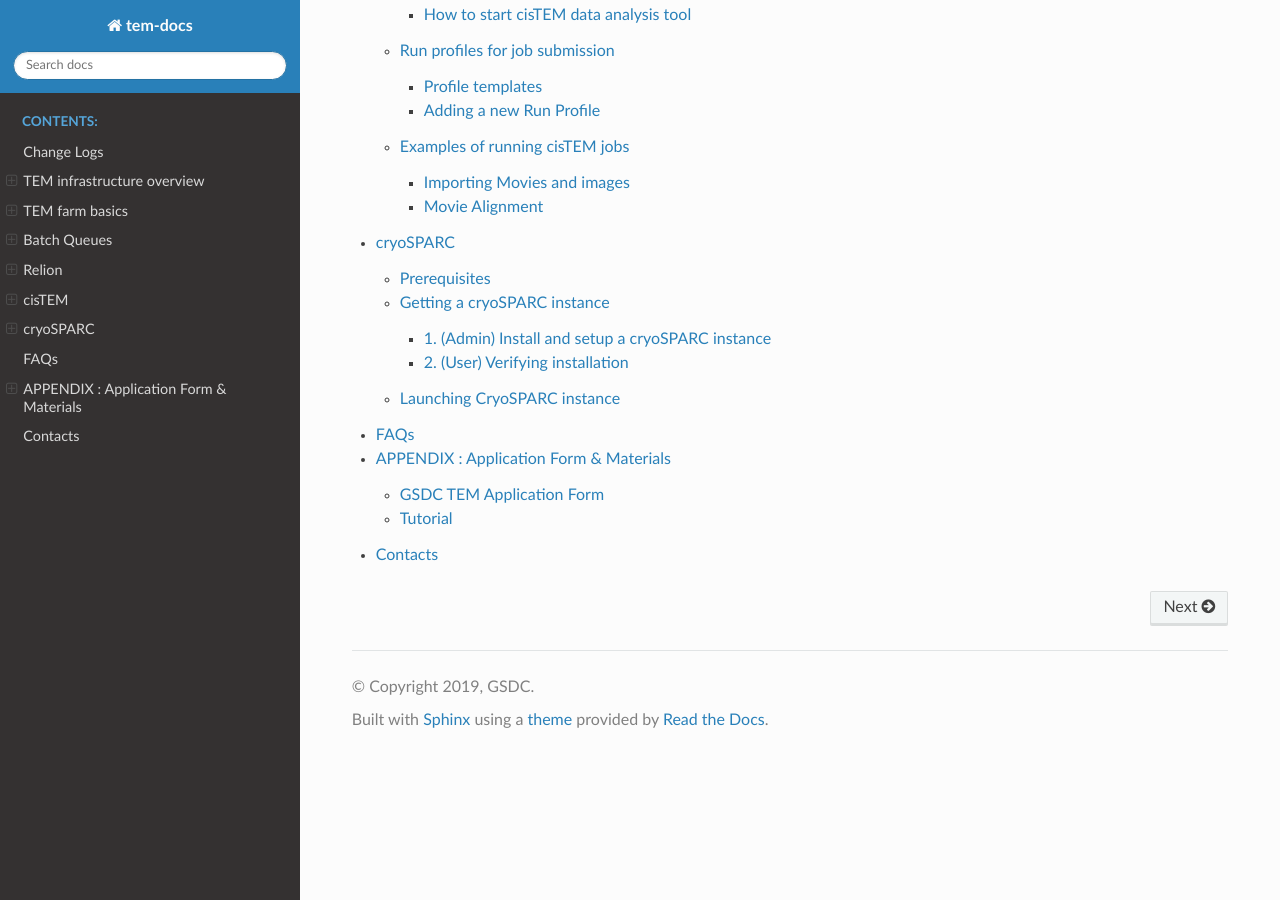
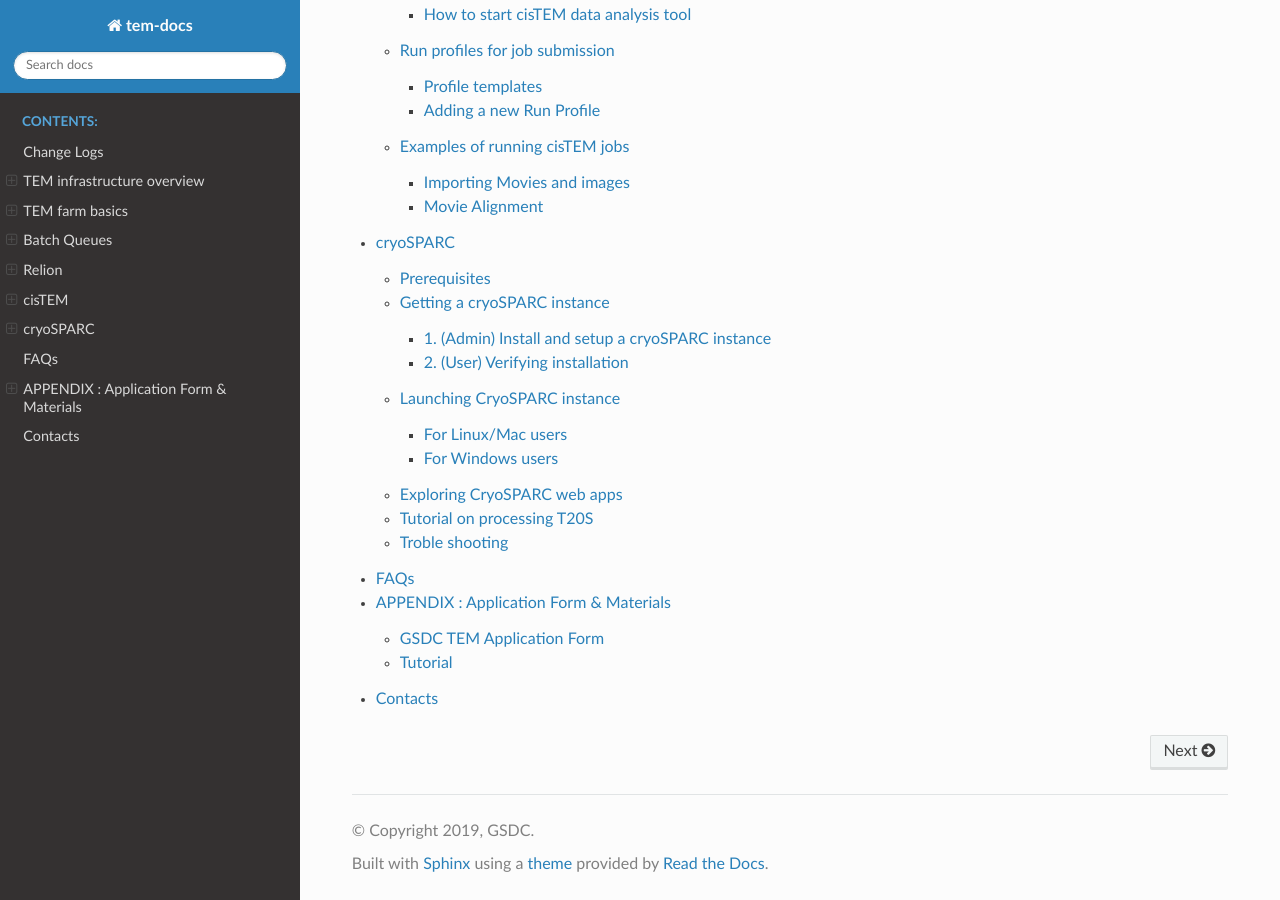
Before and after one commit to junglok/tem-docs, a Sphinx documentation site: the page built from docs/index.rst, in a window 1280 px wide and 900 px high, scrolled down 1346 px. Built offline with Sphinx 7.4.7 and the Read the Docs theme 2.0.0, drawn with Linux system fonts in a browser that asks for light colours; some of the changed lines change nothing that is shown.

Commit message:
cryosparc modified

```diff
--- a/docs/cryoSPARC.rst
+++ b/docs/cryoSPARC.rst
@@ -3,7 +3,7 @@
 *********
 CryoSPARC is the state-of-the-art platform used globally for obtaining 3D structural information from single particle cryo-EM data.
 The cryoSPARC platform enables automated, high quality and high-throughput structure discovery of proteins, viruses and molecular complexes
-for research and drug discovery. (from CryoSPARC offical site https://cryosparc.com)
+for research and drug discovery.
 
 .. note::
   cryoSPARC offical site : https://cryosparc.com
@@ -30,11 +30,11 @@
 CryoSPARC is a backend and frontend software system that provides data processing and image analysis capabilities for single particle cryo-EM,
 along with a browser based user interface and command line tools. CryoSPARC is composed of three major components : cryosparc_master, cryospace_database and cryosparc_worker.
 
-* **cryosparc_master** : Master processes (webapps, command cores, databases, etc.) run together on one node (for our case, tem-ui.sdfarm.kr login node). These processes host HTML5 based web applications, spawn or submit jobs to a cluster scheduler (for example, to PBS-based batch system)
+* **cryosparc_master** : Master processes (webapps, command_core, databases, etc.) run together on one node (for our case, tem-ui.sdfarm.kr login node). These processes host HTML5 based web applications, spawn or submit jobs to a cluster scheduler (for example, to PBS-based batch system)
 
 * **cryosparc_worker** : Worker process can be spawned on any available worker nodes, and do data processing and image analysis tasks which are pre-defined within cryoSPRAC software packags.
 
-* **cryosparc_database** : CryoSPARC database is built on top of mongoDB, managing the metadata of users workflows, jobs, backend clusters or workers as well as users.
+* **cryosparc_database** : CryoSPARC database is built on top of mongoDB, managing the metadata of users workflows, projects, jobs, backend clusters or workers as well as users.
 
 1. (Admin) Install and setup a cryoSPARC instance
 -------------------------------------------------
@@ -77,7 +77,7 @@
 2. (User) Verifying installation
 --------------------------------
 
-By default, master processes (webapp, command-core, database, etc.) are automatilly started during configuration automation.
+By default, master processes (webapp, command_core, database, etc.) are automatilly started during configuration automation.
 Users should check and verify whether the master processes are working correctly on tem-ui.sdfarm.kr login node or not.
 
 * **Checking environment variables for cryoSPARC instance**
@@ -92,16 +92,16 @@
    export "CRYOSPARC_COMMAND_VIS_PORT=39003"
    export "CRYOSPARC_INSECURE=true"
    export "CRYOSPARC_DEVELOP=false"
-   **export "CRYOSPARC_DB_PATH=/tem/home/<user>/.cryosparc/cryosparc_database"**
+   export "CRYOSPARC_DB_PATH=/tem/home/<user>/.cryosparc/cryosparc_database
    export "CRYOSPARC_HTTP_RTP_PORT=39006"
-   **export "CRYOSPARC_LICENSE_ID=<license_key>"**
+   export "CRYOSPARC_LICENSE_ID=<license_key"
    export "CRYOSPARC_MONGO_PORT=39001"
    export "CRYOSPARC_MONGO_CACHE_GB=4"
    export "CRYOSPARC_HEARTBEAT_SECONDS=60"
    export "CRYOSPARC_COMMAND_PROXY_PORT=39004"
-   **export "CRYOSPARC_ROOT_DIR=/tem/home/<user>/.cryosparc/cryosparc2_master"**
+   export "CRYOSPARC_ROOT_DIR=/tem/home/<user>/.cryosparc/cryosparc2_master"
    export "CRYOSPARC_COMMAND_CORE_PORT=39002"
-   **export "CRYOSPARC_BASE_PORT=39000"**
+   export "CRYOSPARC_BASE_PORT=39000"
    export "CRYOSPARC_PATH=/tem/home/<user>/.cryosparc/cryosparc2_master/deps/anaconda/bin:/tem/home/<user>/.cryosparc/cryosparc2_master/deps/external/mongodb/bin:/tem/home/<user>/.cryosparc/cryosparc2_master/bin"
    export "CRYOSPARC_LIVE_ENABLED=false"
    export "CRYOSPARC_COMMAND_RTP_PORT=39035"
@@ -133,13 +133,13 @@
    cryosparcm process status:
    app                              STOPPED   Not started
    app_dev                          STOPPED   Not started
-   **command_core                     RUNNING   pid 171073, uptime 1 day, 5:35:11**
-   **command_proxy                    RUNNING   pid 171175, uptime 1 day, 5:35:02**
+   command_core                     RUNNING   pid 171073, uptime 1 day, 5:35:11
+   command_proxy                    RUNNING   pid 171175, uptime 1 day, 5:35:02
    command_rtp                      STOPPED   Not started
-   **command_vis                      RUNNING   pid 171170, uptime 1 day, 5:35:03**
-   **database                         RUNNING   pid 170997, uptime 1 day, 5:35:14**
+   command_vis                      RUNNING   pid 171170, uptime 1 day, 5:35:03
+   database                         RUNNING   pid 170997, uptime 1 day, 5:35:14
    watchdog_dev                     STOPPED   Not started
-   **webapp                           RUNNING   pid 171178, uptime 1 day, 5:35:00**
+   ebapp                           RUNNING   pid 171178, uptime 1 day, 5:35:00
    webapp_dev                       STOPPED   Not started
 
    ----------------------------------------------------------------------------
@@ -149,7 +149,7 @@
    export CRYOSPARC_LICENSE_ID="<license_key>"
    export CRYOSPARC_MASTER_HOSTNAME="tem-ui.sdfarm.kr"
    export CRYOSPARC_DB_PATH="/tem/home/<user>/.cryosparc/cryosparc_database"
-   **export CRYOSPARC_BASE_PORT=39000**
+   export CRYOSPARC_BASE_PORT=39000
    export CRYOSPARC_DEVELOP=false
    export CRYOSPARC_INSECURE=true
    export CRYOSPARC_CLICK_WRAP=true
@@ -157,3 +157,44 @@
 
 Launching CryoSPARC instance
 ============================
+
+We assume that user's network setup looks like (most commonly used scenario):
+
+.. code-block:: bash
+
+                   internet
+   [ localhost ]==============[ firewall | tem-ui.sdfarm.kr ]
+
+For Linux/Mac users
+-------------------
+
+With the following command, you can start an SSH tunnel to export **CRYOSPARC_BASE_PORT** from tem-ui.sdfarm.kr to your local client machine.
+
+.. code-block:: bash
+
+   $> ssh -N -f -L localhost:39000:tem-ui.sdfarm.kr:<CRYOSPARC_BASE_PORT> -o Port=4280 <userid>@tem-ui.sdfarm.kr
+
+   ## -N : Do not execute a remote command. This is useful option for just forwarding ports.
+   ## -f : Requests ssh to go to background just before command execution.
+   ## -L [bind_address:]port:host:hostport
+
+.. note::
+   You can close the terminal window (because 'ssh' will be run in the background) after running the above command. The tunnel will stay open.
+
+Now, open your browser (Chrome or Firefox recommended) and navigate to http://localhost:39000. You should be presented with the cryoSPARC login page.
+
+For Windows users
+-----------------
+
+
+Exploring CryoSPARC web apps
+============================
+
+
+Tutorial on processing T20S
+===========================
+
+
+
+Troble shooting
+===============
```
